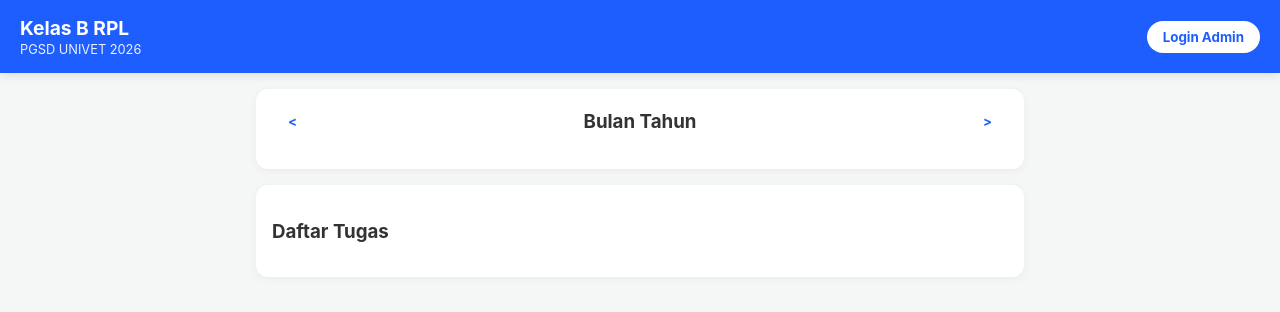
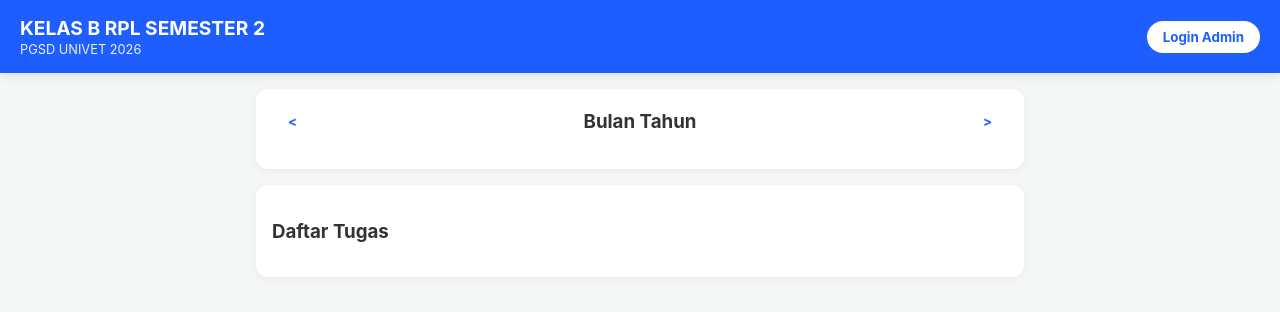
Before and after one commit to imronrawalo/rpl-pgsd, a plain HTML site: page index.html in a window 1280 px wide. Drawn offline with Linux system fonts and the light colour scheme; no server answers.

Commit message:
tambah semester

```diff
--- a/index.html
+++ b/index.html
@@ -79,7 +79,7 @@
 
   <header>
     <div>
-      <h1>Kelas B RPL</h1>
+      <h1>KELAS B RPL SEMESTER 2</h1>
       <p>PGSD UNIVET 2026</p>
     </div>
     <button class="btn" id="btnLogin">Login Admin</button>
```
